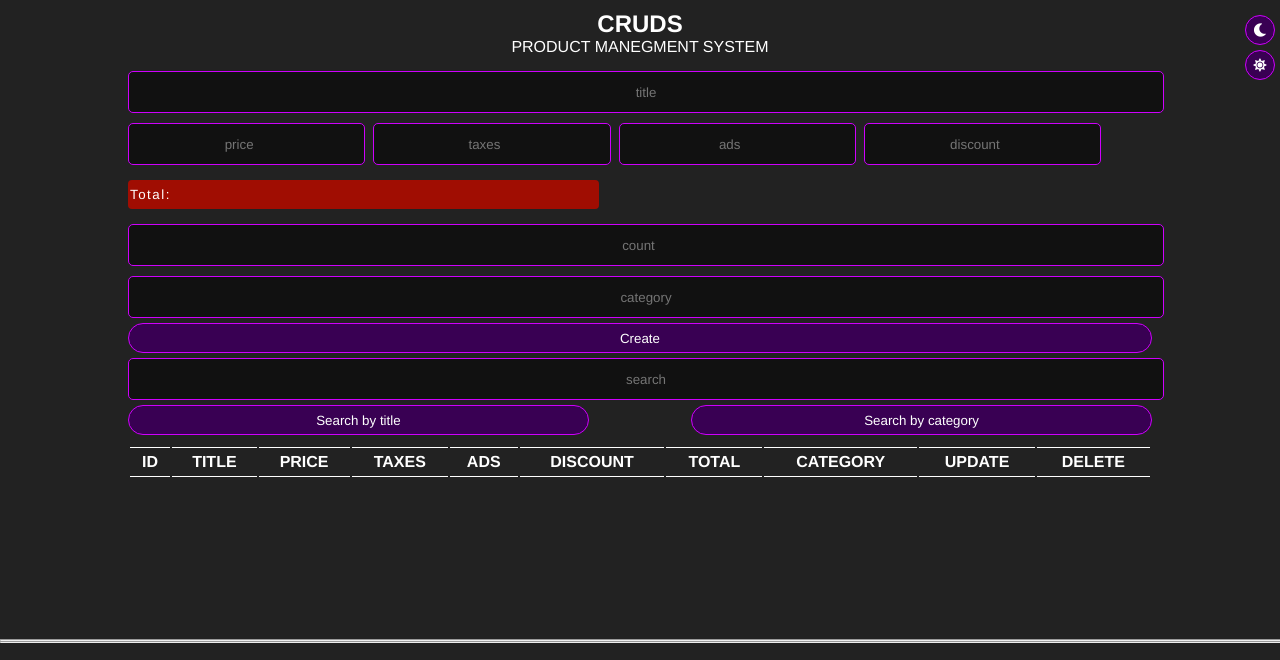
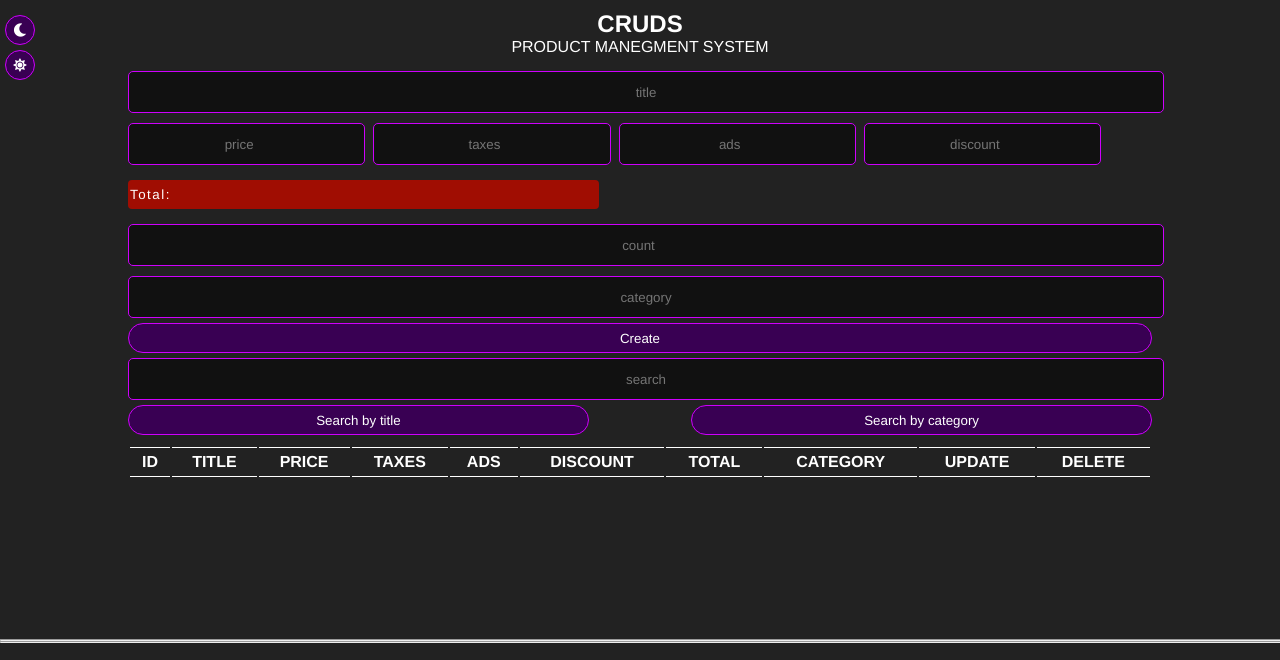
Before and after one commit to ahmedhoss22/CRUDS, a plain HTML site: page index.html in a window 1280 px wide. Shown: the top 660 px of the page. Drawn offline with Linux system fonts and the light colour scheme.

Commit message:
Update style.css

```diff
--- a/css/style.css
+++ b/css/style.css
@@ -139,10 +139,10 @@ footer{
     border: 2px solid #51025f;
   }
 .mode{
-    position: absolute;
+
     margin: 5px;
     font-size: 1rem;
-    right: 0;
+    left: 0;
     position: fixed;
 }
 
```
